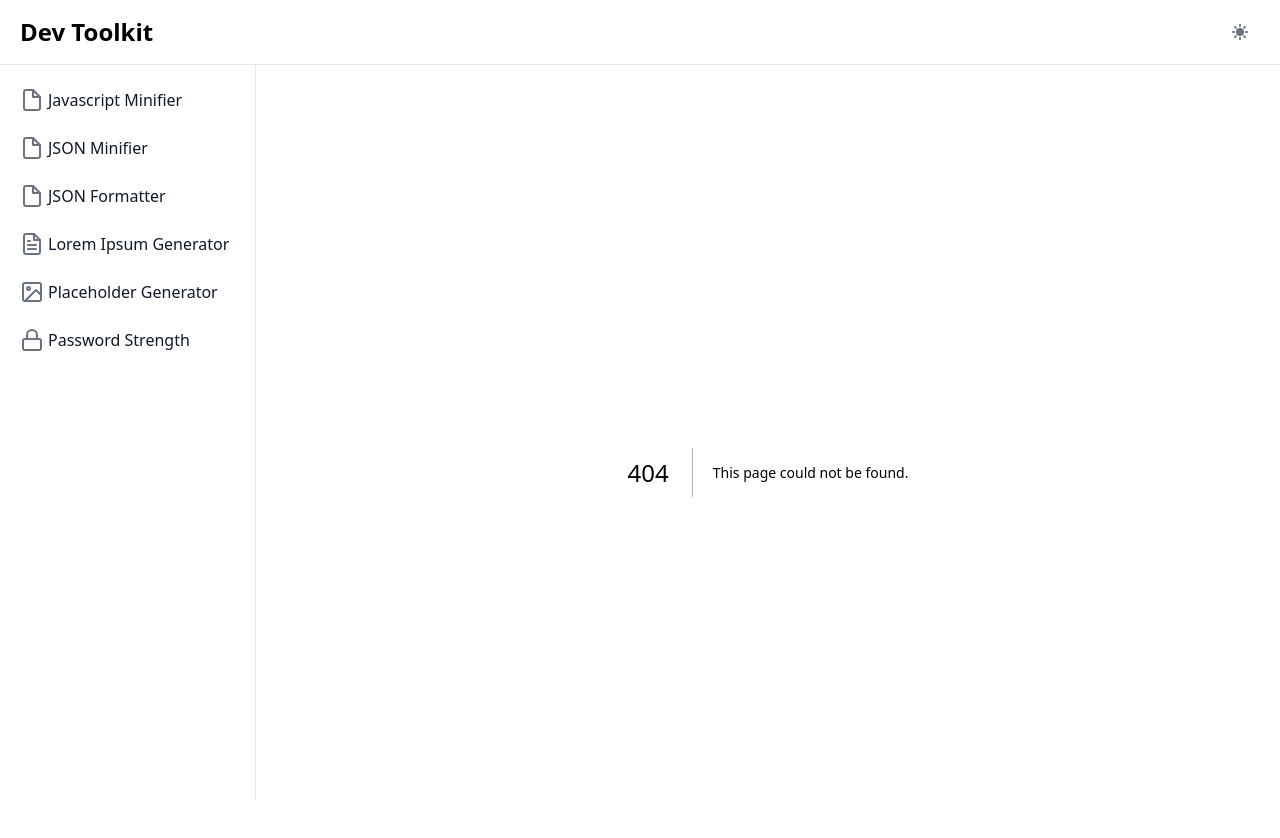
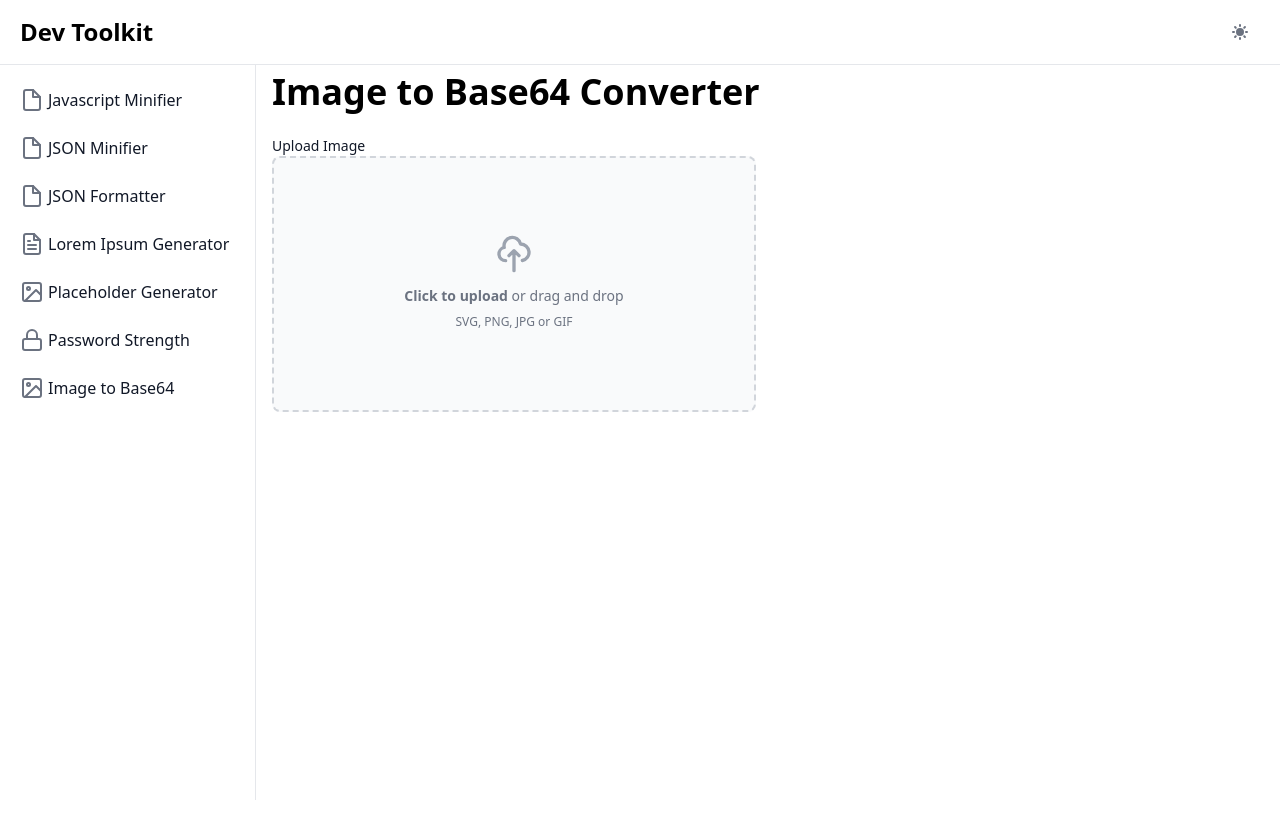
Before and after one commit to FelipeBockMagagnin/devtoolkitapp, a Next.js app: page /image-to-base64 in a window 1280 px wide. Before the commit this address had no page. Shown: the top 838 px of the page. After the commit the page ends 800 px from the top, so only its background shows below. Built offline with nearby package versions, Linux system fonts and the light colour scheme.

Commit message:
feat: image to base64 converte

```diff
--- /dev/null
+++ b/src/app/image-to-base64/page.js
@@ -0,0 +1,10 @@
+import ImageToBase64 from "@/components/image-to-base64";
+
+export const metadata = {
+    title: 'Image to Base64 Converter - Dev Toolkit',
+    description: 'Convert your images to Base64 with our free online tool. Preserve your image data in a compact, text-based format for easy sharing and storage.!',
+}
+
+export default function Page() {
+    return <ImageToBase64/>
+}
--- /dev/null
+++ b/src/components/image-to-base64.js
@@ -0,0 +1,92 @@
+'use client'
+
+import Title from "@/components/Title";
+import Image from "next/image";
+import { useEffect, useState } from "react";
+import { FiClipboard } from 'react-icons/fi';
+
+
+export default function ImageToBase64() {
+    const [img, setImg] = useState('')
+    const [ base64, setBase64 ] = useState('')
+    const [ error, setError] = useState('')
+
+    useEffect(() => {
+        generate()
+    }, [])
+
+    function generate(e) {
+        console.log(e)
+
+        if(!e) return
+         // check max. file size is not exceeded
+        // size is in bytes
+        if (e.target.files[0].size > 2000000) {
+            setError("File too large");
+            return;
+        }
+        var reader = new FileReader();
+        reader.readAsDataURL(e.target.files[0]);
+        console.log(e.target.files[0])
+
+        reader.onload = () => {
+            setBase64(reader.result)
+        };
+        reader.onerror = error => {
+            setError(error)
+            console.log("Error: ", error);
+        };
+    }
+
+    return (
+        <>
+            <Title>Image to Base64 Converter</Title>
+
+            <div class="grid gap-6 mb-6 md:grid-cols-2">
+
+                <div>
+                    <label for="message" class="block text-sm font-medium text-gray-900 dark:text-white">Upload Image</label>
+                    <div class="flex items-center justify-center w-full">
+                        <label for="dropzone-file" class="flex flex-col items-center justify-center w-full h-64 border-2 border-gray-300 border-dashed rounded-lg cursor-pointer bg-gray-50 dark:hover:bg-bray-800 dark:bg-gray-700 hover:bg-gray-100 dark:border-gray-600 dark:hover:border-gray-500 dark:hover:bg-gray-600">
+                            <div class="flex flex-col items-center justify-center pt-5 pb-6">
+                                <svg aria-hidden="true" class="w-10 h-10 mb-3 text-gray-400" fill="none" stroke="currentColor" viewBox="0 0 24 24" xmlns="http://www.w3.org/2000/svg"><path stroke-linecap="round" stroke-linejoin="round" stroke-width="2" d="M7 16a4 4 0 01-.88-7.903A5 5 0 1115.9 6L16 6a5 5 0 011 9.9M15 13l-3-3m0 0l-3 3m3-3v12"></path></svg>
+                                <p class="mb-2 text-sm text-gray-500 dark:text-gray-400"><span class="font-semibold">Click to upload</span> or drag and drop</p>
+                                <p class="text-xs text-gray-500 dark:text-gray-400">SVG, PNG, JPG or GIF</p>
+                            </div>
+                            <input id="dropzone-file" type="file" class="hidden" onChange={(e) => generate(e)} />
+                        </label>
+                    </div>
+                </div>
+
+                {base64 || error ? <div>
+                    <label for="message" class="block text-sm font-medium text-gray-900 dark:text-white">
+                        Base 64 Output
+                        <button data-tooltip-target="tooltip-default" type="button" onClick={() => {navigator.clipboard.writeText(base64)}} class="text-white bg-blue-700 ml-2 hover:bg-blue-800 focus:outline-none focus:ring-4 focus:ring-blue-300 font-medium rounded-full text-sm px-3 py-0.5 text-center mr-2 dark:bg-blue-600 dark:hover:bg-blue-700 dark:focus:ring-blue-800"><FiClipboard/></button>
+                        <div id="tooltip-default" role="tooltip" class="absolute z-10 invisible inline-block px-3 py-2 text-sm font-medium text-white transition-opacity duration-300 bg-gray-900 rounded-lg shadow-sm opacity-0 tooltip dark:bg-gray-700">
+                            Copy to clipboard
+                            <div class="tooltip-arrow" data-popper-arrow></div>
+                        </div>
+                    </label>
+                    <textarea disabled value={base64} id="message" rows="6" class="h-64 block p-2.5 w-full text-sm text-gray-900 bg-gray-50 rounded-lg border border-gray-300 focus:ring-blue-500 focus:border-blue-500 dark:bg-gray-700 dark:border-gray-600 dark:placeholder-gray-400 dark:text-white dark:focus:ring-blue-500 dark:focus:border-blue-500" ></textarea>
+                    <p class="text-xs text-red-600 dark:text-white">{error}</p>
+                </div> : ''}
+
+                {base64 ? <div style={{position: 'relative'}}>
+                    <img src={base64} alt='place holder image' style={{width: '100%'}}  />
+                </div> : ''}
+
+                {base64 ? <div>
+                    <label for="message" class="block text-sm font-medium text-gray-900 dark:text-white">
+                        HTML img code
+                        <button data-tooltip-target="tooltip-default" type="button" onClick={() => {navigator.clipboard.writeText("<img src='" + base64 + "'/>")}} class="text-white bg-blue-700 ml-2 hover:bg-blue-800 focus:outline-none focus:ring-4 focus:ring-blue-300 font-medium rounded-full text-sm px-3 py-0.5 text-center mr-2 dark:bg-blue-600 dark:hover:bg-blue-700 dark:focus:ring-blue-800"><FiClipboard/></button>
+                        <div id="tooltip-default" role="tooltip" class="absolute z-10 invisible inline-block px-3 py-2 text-sm font-medium text-white transition-opacity duration-300 bg-gray-900 rounded-lg shadow-sm opacity-0 tooltip dark:bg-gray-700">
+                            Copy to clipboard
+                            <div class="tooltip-arrow" data-popper-arrow></div>
+                        </div>
+                    </label>
+                    <textarea disabled value={"<img src='" + base64 + "'/>"} id="message" rows="6" class="h-64 block p-2.5 w-full text-sm text-gray-900 bg-gray-50 rounded-lg border border-gray-300 focus:ring-blue-500 focus:border-blue-500 dark:bg-gray-700 dark:border-gray-600 dark:placeholder-gray-400 dark:text-white dark:focus:ring-blue-500 dark:focus:border-blue-500" ></textarea>
+                </div> : ''}
+            </div>
+        </>
+    )
+}
--- a/src/data/menus.js
+++ b/src/data/menus.js
@@ -30,6 +30,11 @@ const menus = [
         name: 'Password Strength',
         icon: FiLock,
         link: '/password-strength-checker'
+    },
+    {
+        name: 'Image to Base64',
+        icon: FiImage,
+        link: '/image-to-base64'
     }
 ]
 
```
Also changed, not shown: 1 other file (tests, documents, lock files or other folders).
